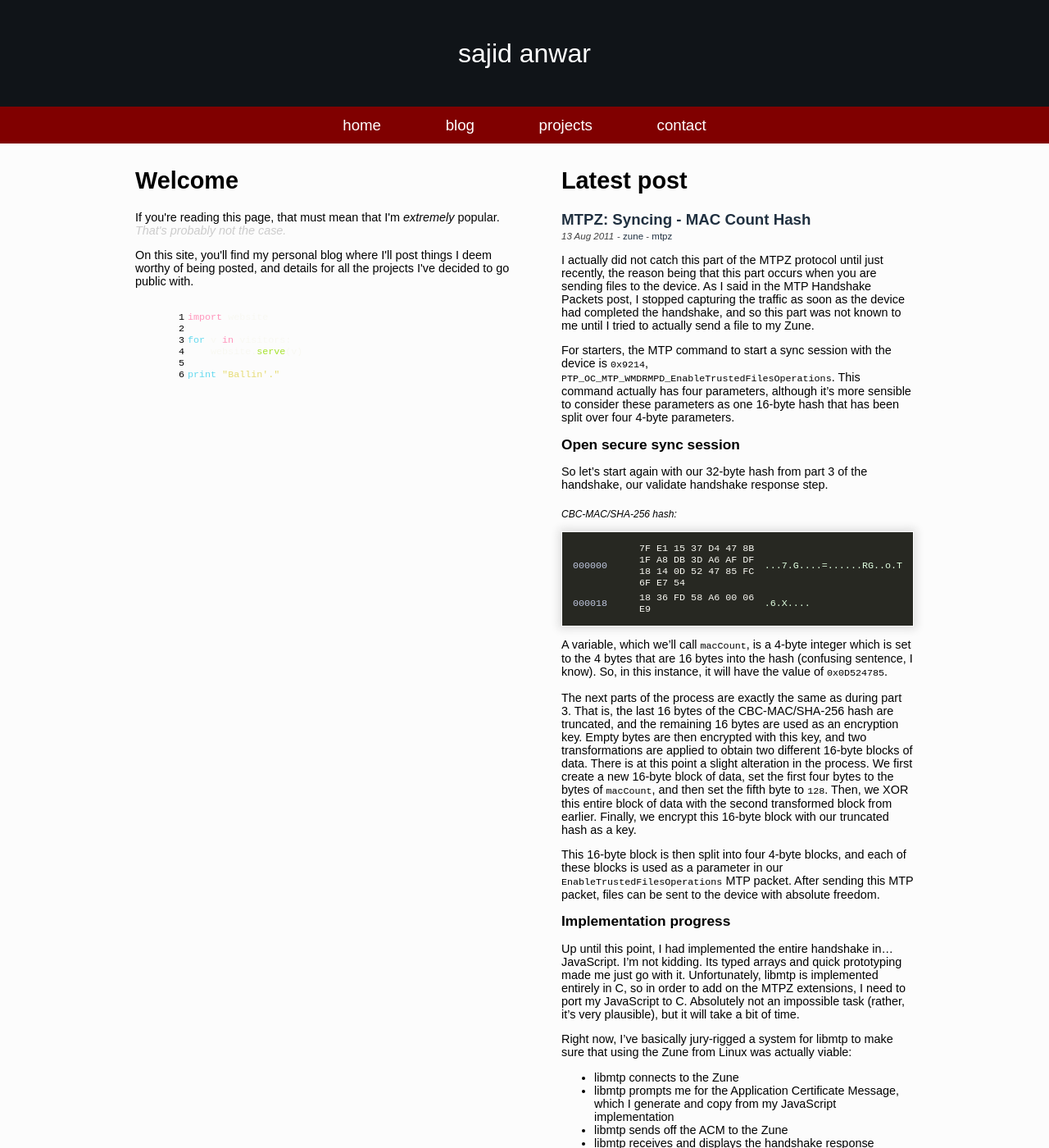
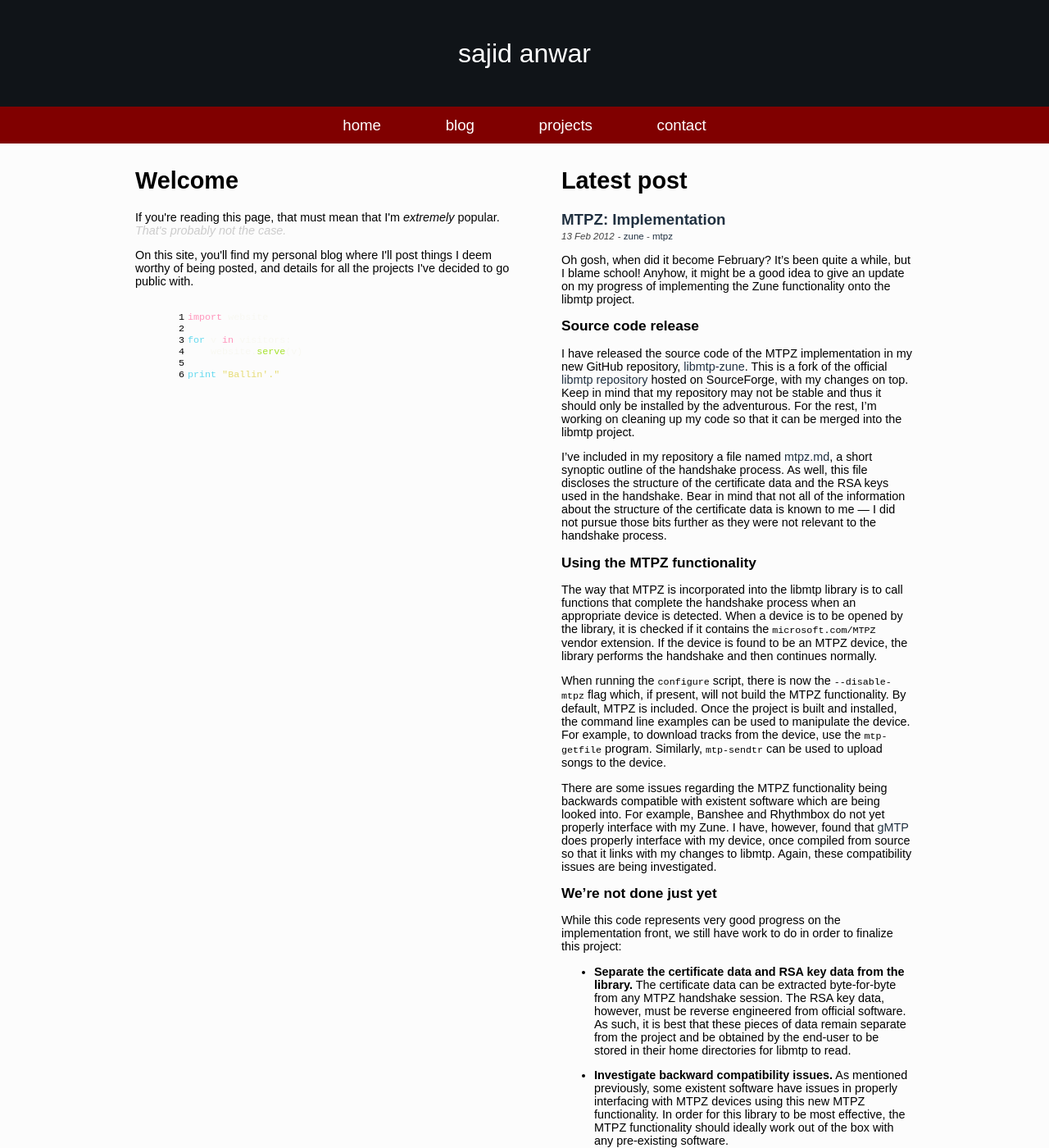
Before and after one commit to kbhomes/kbhomes.github.com, a Jekyll site: the page built from index.html, in a window 1280 px wide and 1400 px high. Shown: the whole window at 82% size. Built offline with Jekyll 4.4.1, drawn with Linux system fonts in a browser that asks for light colours; nearby versions of some CDN libraries; some of the changed text lies outside the part shown.

Commit message:
Wrote new post detailing MTPZ implementation progress.

```diff
--- a/_layouts/default.html
+++ b/_layouts/default.html
@@ -64,8 +64,6 @@
 						}
 					}
 					</script>
-
-					<p>&lt;3</p>
 				</div>
 			</div>
 		</div>
--- /dev/null
+++ b/_posts/2012-02-13-mtpz-implementation.markdown
@@ -0,0 +1,74 @@
+---
+layout: post
+title: "MTPZ: Implementation"
+tags: [zune, mtpz]
+---
+
+<script type="text/javascript">addStylesheet("hextable.css");</script>
+
+Oh gosh, when did it become February? It's been quite a while, but I blame school! Anyhow, it might be a good idea
+to give an update on my progress of implementing the Zune functionality onto the libmtp project.
+
+Source code release
+-------------------
+
+I have released the source code of the MTPZ implementation in my new GitHub repository, [libmtp-zune][1]. This is a
+fork of the official [libmtp repository][2] hosted on SourceForge, with my changes on top. Keep in mind that my repository
+may not be stable and thus it should only be installed by the adventurous. For the rest, I'm working on cleaning up
+my code so that it can be merged into the libmtp project.
+
+[1]: https://github.com/kbhomes/libmtp-zune		"kbhomes's libmtp-zune repository"
+[2]: http://sourceforge.net/projects/libmtp		"Official libmtp repository"
+
+I've included in my repository a file named [mtpz.md][3], a short synoptic outline of the handshake process. As well,
+this file discloses the structure of the certificate data and the RSA keys used in the handshake. Bear in mind that
+not all of the information about the structure of the certificate data is known to me --- I did not pursue those bits
+further as they were not relevant to the handshake process.
+
+[3]: https://github.com/kbhomes/libmtp-zune/blob/master/mtpz.md		"Synoptic outline of the handshake process"
+
+Using the MTPZ functionality
+----------------------------
+
+The way that MTPZ is incorporated into the libmtp library is to call functions that complete the handshake process when
+an appropriate device is detected. When a device is to be opened by the library, it is checked if it contains the
+`microsoft.com/MTPZ` vendor extension. If the device is found to be an MTPZ device, the library performs the handshake
+and then continues normally.
+
+When running the `configure` script, there is now the `--disable-mtpz` flag which, if present, will not build the MTPZ
+functionality. By default, MTPZ is included. Once the project is built and installed, the command line examples can
+be used to manipulate the device. For example, to download tracks from the device, use the `mtp-getfile` program. Similarly,
+`mtp-sendtr` can be used to upload songs to the device.
+
+There are some issues regarding the MTPZ functionality being backwards compatible with existent software which are being
+looked into. For example, Banshee and Rhythmbox do not yet properly interface with my Zune. I have, however, found that
+[gMTP][4] does properly interface with my device, once compiled from source so that it links with my changes to libmtp.
+Again, these compatibility issues are being investigated.
+
+[4]: http://gmtp.sourceforge.net/		"gMTP: open source MTP client"
+
+We're not done just yet
+-----------------------
+
+While this code represents very good progress on the implementation front, we still have work to do in order to finalize
+this project:
+
+*   **Separate the certificate data and RSA key data from the library.**
+    The certificate data can be extracted byte-for-byte from any MTPZ handshake session. The RSA key data, however, must
+    be reverse engineered from official software. As such, it is best that these pieces of data remain separate from the
+    project and be obtained by the end-user to be stored in their home directories for libmtp to read.
+
+*   **Investigate backward compatibility issues.**
+    As mentioned previously, some existent software have issues in properly interfacing with MTPZ devices using this new
+    MTPZ functionality. In order for this library to be most effective, the MTPZ functionality should ideally work out of
+    the box with any pre-existing software.
+
+*   **Merge MTPZ functionality into libmtp.**
+    The final milestone of the project is to incorporate this MTPZ research and code into the official libmtp codebase.
+    Doing so will result in MTPZ functionality being easily installable and potentially even be installed out of the box
+    in some systems.
+
+With that, I get back to working on this. More updates will be posted on this blog, but also be sure to watch my GitHub
+repository as well as the [mailing list for libmtp][5].
+
+[5]: http://sourceforge.net/mailarchive/forum.php?forum_name=libmtp-discuss		"libmtp mailing list"
```
